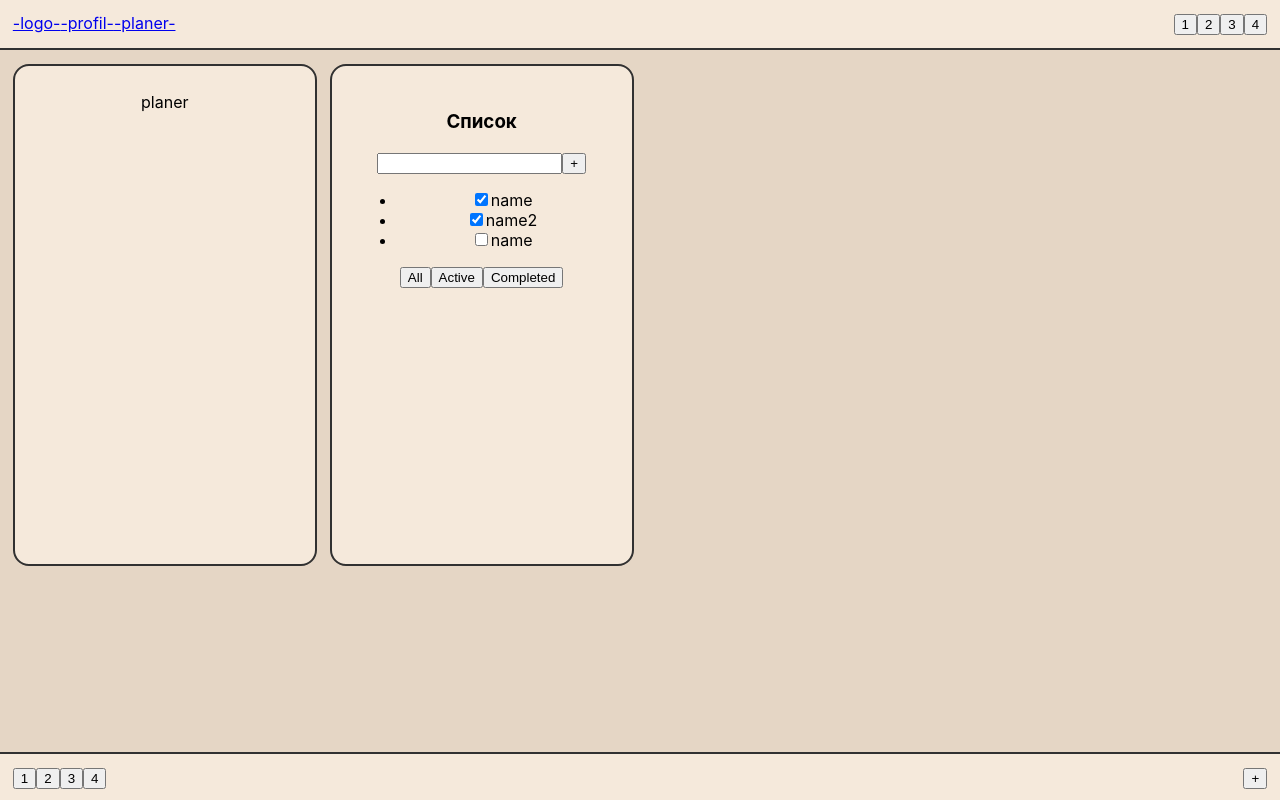
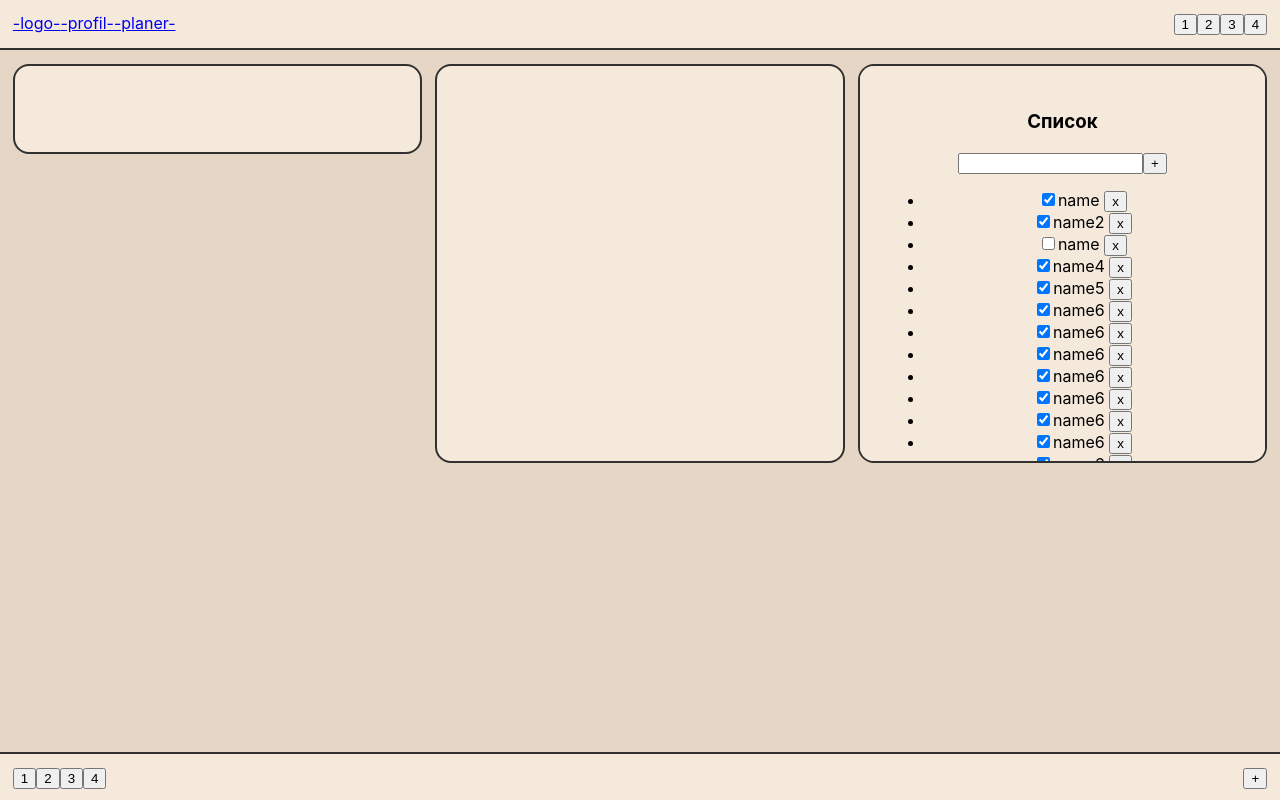
Before and after one commit to Meiraline/my-planer, a React (Create React App) app: page /planer in a window 1280 px wide. Built offline with nearby package versions, Linux system fonts and the light colour scheme.

Commit message:
Умные блоки версия 1

```diff
--- a/src/App.css
+++ b/src/App.css
@@ -24,7 +24,7 @@ html {
   grid-auto-flow: dense;
 
   grid-template-columns: repeat(12, 1fr);
-  grid-auto-rows: 7.05vw;
+  grid-auto-rows:  7.05vw;
 
   gap: 1vw;
  }
--- a/src/Bloks/Blok.jsx
+++ /dev/null
@@ -1,15 +0,0 @@
-import s from "./Blok.module.css"
-
-
-
-function Blok(p) {
-    return (
-        <div className={s.Blok}>
-            {p.filling}
-        </div>
-    );
-
-}
-
-
-export default Blok;
--- a/src/Bloks/Blok.module.css
+++ b/src/Bloks/Blok.module.css
@@ -1,12 +1,18 @@
+:root {
+  --box-width: 2;
+  --box-height: 4;
+  --box-color: #F5E9DB ;
+}
+
+
+
 .Blok {
 
-    background-color: #F5E9DB;
+    background-color: var(--box-color);
     border: 0.3vh solid #313131;
     border-radius: 1rem;
 
 
     padding: 2vw;
-    grid-column: span 3;
-    grid-row: span 5;
 
   }
--- /dev/null
+++ b/src/Bloks/Blok.tsx
@@ -0,0 +1,47 @@
+import React from 'react';
+//import React, { useRef, useState, useEffect } from "react";
+import s from "./Blok.module.css"
+
+interface BoxProps {
+
+  width?: number;
+  height?: number;
+  maxWidth?: number;
+  maxHeight?: number;
+
+  children?: React.ReactNode;
+}
+
+
+export function Blok(p: BoxProps) {
+
+  const defaultWidth = 4;
+  const defaultHeight = 4;
+  // const defaultMaxWidth = 12;
+  // const defaultMaxHeight = 10;
+
+  const width = p.width || defaultWidth;
+  const height = p.height || defaultHeight;
+  // const maxWidth = p.maxWidth || defaultMaxWidth;
+  // const maxHeight = p.maxHeight || defaultMaxHeight;
+
+
+
+
+  return (
+    <div className={s.Blok}
+
+      style={{
+        gridColumn: `span ${width}`,
+        gridRow: `span ${height} `,
+        overflow: "auto",
+      }}>
+
+      {p.children}
+    </div>
+  );
+
+}
+
+
+export default Blok;
--- a/src/Bloks/Bloks_Planer/TodoList.tsx
+++ b/src/Bloks/Bloks_Planer/TodoList.tsx
@@ -1,6 +1,4 @@
 import React from 'react';
-import s from "./../Blok.module.css"
-
 
 type TaskType = {
     id: number;
@@ -20,8 +18,7 @@ type DataType = {
 
 export function TodoList(p: DataType) {
     return (
-        <div className={s.Blok}>
-
+        <div >
             <h3>{p.title}</h3>
 
             <div>
@@ -29,9 +26,19 @@ export function TodoList(p: DataType) {
                 <button>+</button>
             </div>
             <ul>
-                <li><input type='checkbox' checked={p.tasks[0].isDone}></input><span>{p.tasks[0].title}</span></li>
-                <li><input type='checkbox' checked={p.tasks[1].isDone}></input><span>{p.tasks[1].title}</span></li>
-                <li><input type='checkbox' checked={p.tasks[2].isDone}></input><span>{p.tasks[2].title}</span></li>
+                {
+                    p.tasks.map((t) => {
+                        return (
+                            <li>
+                                <input type='checkbox' checked={t.isDone} />
+                                <span>{t.title} </span>
+                                <button onClick={function () {
+                                    alert(t.id);
+                                }}> x </button>
+                            </li>
+                        )
+                    })
+                }
 
 
             </ul>
@@ -41,8 +48,6 @@ export function TodoList(p: DataType) {
                 <button>Completed</button>
             </div>
 
-
-
         </div>
     )
 }
--- a/src/Pages/Main.jsx
+++ b/src/Pages/Main.jsx
@@ -1,5 +1,5 @@
 
-import Blok from "../Bloks/Blok";
+import Blok from "../Bloks/Blok.tsx";
 
 function Main(){
     return(
--- a/src/Pages/Planer.jsx
+++ b/src/Pages/Planer.jsx
@@ -1,5 +1,5 @@
 import React from 'react';
-import Blok from "../Bloks/Blok";
+import Blok from "../Bloks/Blok.tsx";
 import {TodoList} from "../Bloks/Bloks_Planer/TodoList.tsx";
 
 
@@ -10,15 +10,44 @@ let tasks = [
     { id: 4, title: "name4", isDone: true },
     { id: 5, title: "name5", isDone: true },
     { id: 6, title: "name6", isDone: true },
+    { id: 6, title: "name6", isDone: true },
+    { id: 6, title: "name6", isDone: true },
+    { id: 6, title: "name6", isDone: true },
+    { id: 6, title: "name6", isDone: true },
+    { id: 6, title: "name6", isDone: true },
+    { id: 6, title: "name6", isDone: true },
+    { id: 6, title: "name6", isDone: true },
+    { id: 6, title: "name6", isDone: true },
+    { id: 6, title: "name6", isDone: true },
+    { id: 6, title: "name6", isDone: true },
+    { id: 6, title: "name6", isDone: true },
+    { id: 6, title: "name6", isDone: true },
+    { id: 6, title: "name6", isDone: true },
+    { id: 6, title: "name6", isDone: true },
+    { id: 6, title: "name6", isDone: true },
+    { id: 6, title: "name6", isDone: true },
+    { id: 6, title: "name6", isDone: true },
+    { id: 6, title: "name6", isDone: true },
+    { id: 6, title: "name6", isDone: true },
+    { id: 6, title: "name6", isDone: true },
+    { id: 6, title: "name6", isDone: true },
+
 ]
+
+// function removeTask(id: number){
+
+// }
 
 
 
 function Planer() {
     return (
         <div className = "page">
-            <Blok filling="planer" />
-            <TodoList title='Список' tasks = {tasks}/>
+            <Blok filling="planer " width={4} height={1} />
+            <Blok filling="planer " width={4} height={4} />
+            <Blok  >  <TodoList title='Список' tasks = {tasks}  /> </Blok>
+
+
 
         </div>
     )
--- a/src/Pages/Profil.jsx
+++ b/src/Pages/Profil.jsx
@@ -1,5 +1,5 @@
 
-import Blok from "../Bloks/Blok";
+import Blok from "../Bloks/Blok.tsx";
 
 function Profil(){
     return(
```
